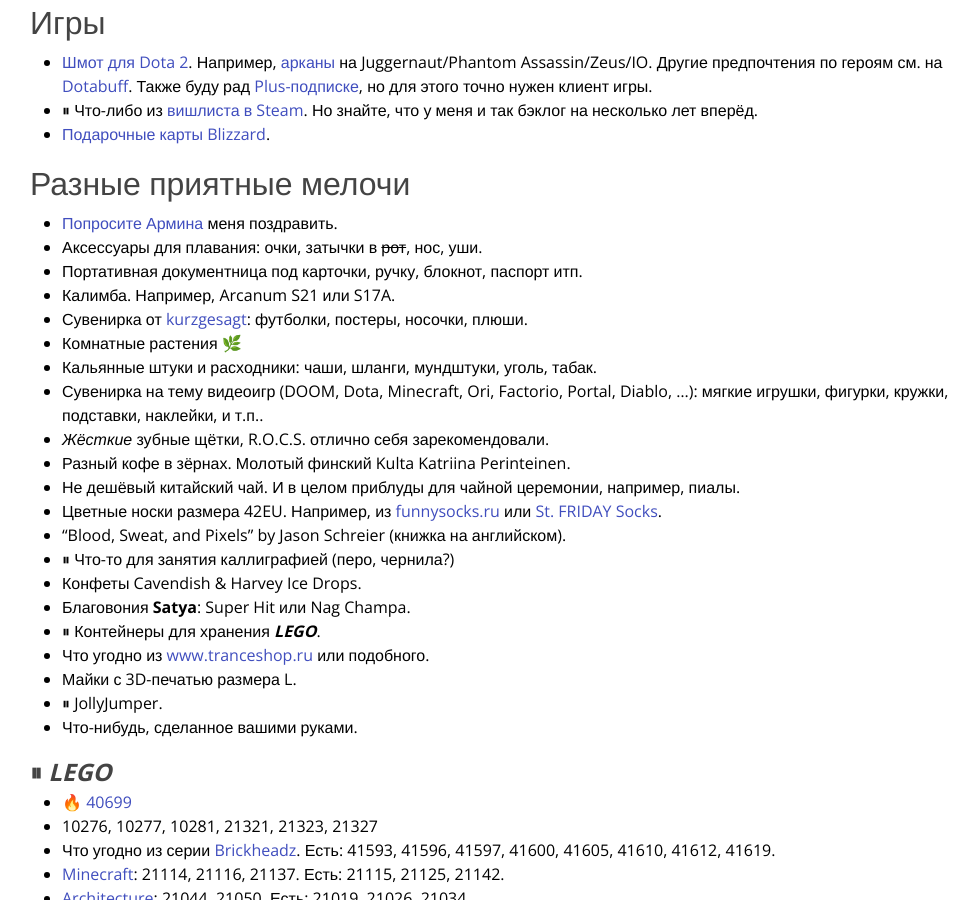
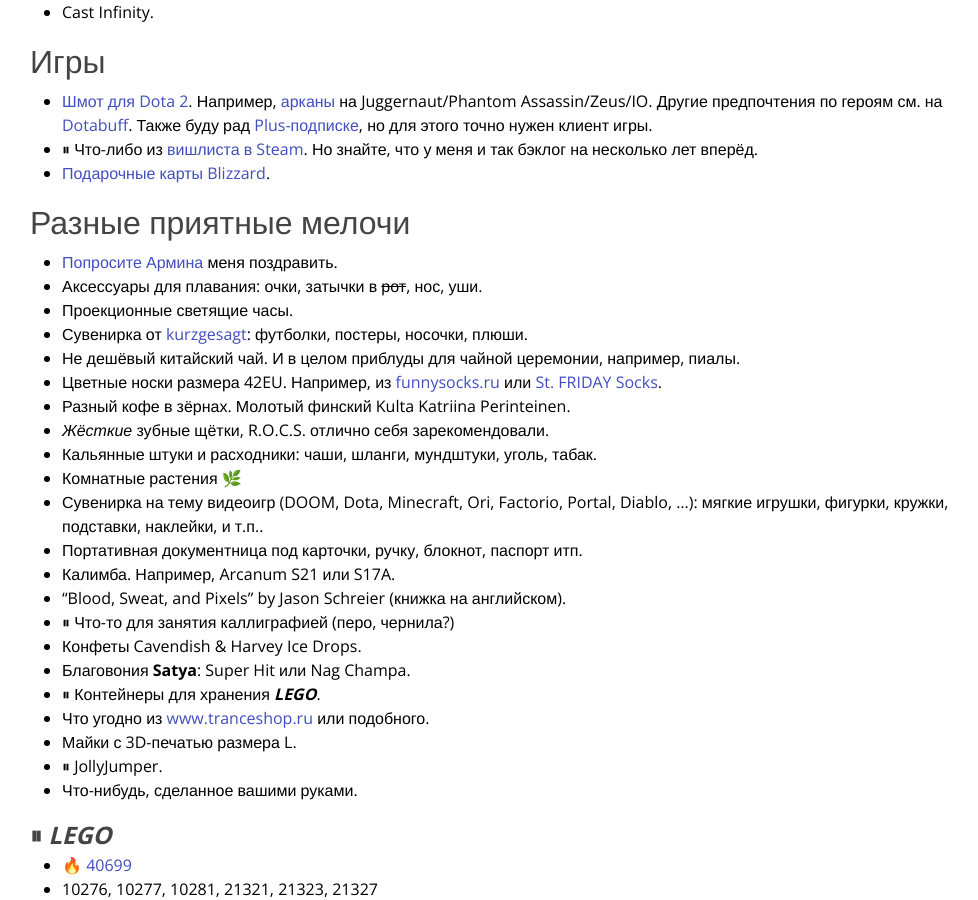
Before and after one commit to anton-rudeshko/anton-rudeshko.github.io, a Jekyll site: the page built from wishlist/index.md, in a window 1280 px wide and 900 px high, scrolled down 1285 px. Shown: the whole window, without its empty margins (130-1108 px from the left). Built offline with Jekyll 4.4.1, drawn with Linux system fonts in a browser that asks for light colours; comment, search, counter and statistics services are not loaded; some of the changed text lies outside the part shown.

Commit message:
wishlist: add clock + reorder

```diff
--- a/wishlist/index.md
+++ b/wishlist/index.md
@@ -91,16 +93,17 @@ _Обновлено 15 октября 2024._
 
 - [Попросите Армина](mailto:armin@astateoftrance.com) меня поздравить.
 - Аксессуары для плавания: очки, затычки в ~~рот~~, нос, уши.
+- Проекционные светящие часы.
+- Сувенирка от [kurzgesagt]: футболки, постеры, носочки, плюши.
+- Не дешёвый китайский чай. И в целом приблуды для чайной церемонии, например, пиалы.
+- Цветные носки размера 42EU. Например, из [funnysocks.ru](https://funnysocks.ru/) или [St. FRIDAY Socks](https://myfriday.ru/muzhskie_noski/).
+- Разный кофе в зёрнах. Молотый финский Kulta Katriina Perinteinen.
+- _Жёсткие_ зубные щётки, R.O.C.S. отлично себя зарекомендовали.
+- Кальянные штуки и расходники: чаши, шланги, мундштуки, уголь, табак.
+- Комнатные растения 🌿
+- Сувенирка на тему видеоигр (DOOM, Dota, Minecraft, Ori, Factorio, Portal, Diablo, …): мягкие игрушки, фигурки, кружки, подставки, наклейки, и т.п..
 - Портативная документница под карточки, ручку, блокнот, паспорт итп.
 - Калимба. Например, Arcanum S21 или S17A.
-- Сувенирка от [kurzgesagt]: футболки, постеры, носочки, плюши.
-- Комнатные растения 🌿
-- Кальянные штуки и расходники: чаши, шланги, мундштуки, уголь, табак.
-- Сувенирка на тему видеоигр (DOOM, Dota, Minecraft, Ori, Factorio, Portal, Diablo, …): мягкие игрушки, фигурки, кружки, подставки, наклейки, и т.п..
-- _Жёсткие_ зубные щётки, R.O.C.S. отлично себя зарекомендовали.
-- Разный кофе в зёрнах. Молотый финский Kulta Katriina Perinteinen.
-- Не дешёвый китайский чай. И в целом приблуды для чайной церемонии, например, пиалы.
-- Цветные носки размера 42EU. Например, из [funnysocks.ru](https://funnysocks.ru/) или [St. FRIDAY Socks](https://myfriday.ru/muzhskie_noski/).
 - "Blood, Sweat, and Pixels" by Jason Schreier (книжка на английском).
 - ⏸ Что-то для занятия каллиграфией (перо, чернила?)
 - Конфеты Cavendish & Harvey Ice Drops.
```
Also changed, not shown: other parts of wishlist/index.md (+3 -1 lines).
